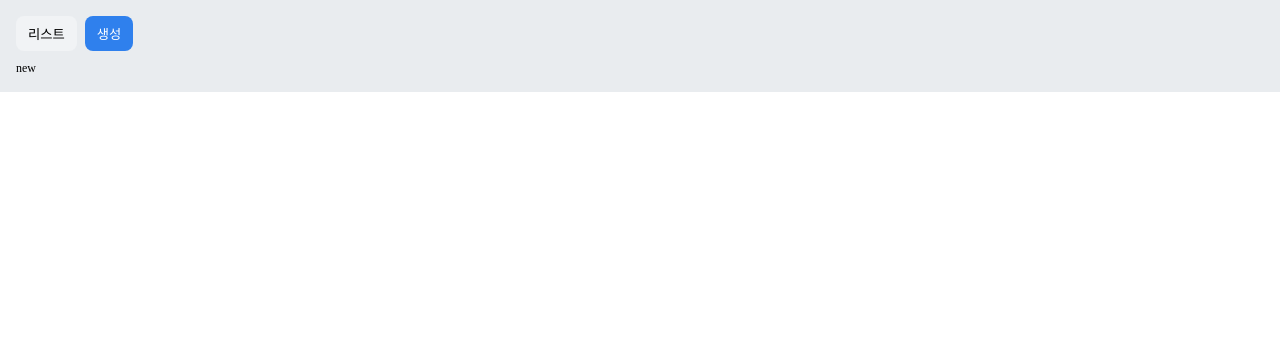
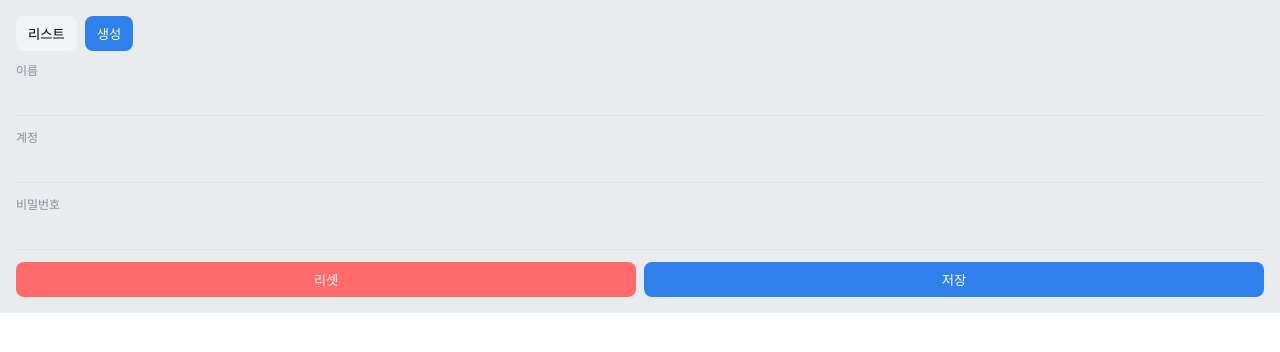
Before and after one commit to rolled-potatoes/password-saver, a React (Create React App) app: page /new in a window 1280 px wide. Shown: the top 352 px of the page. Built offline with nearby package versions, Linux system fonts and the light colour scheme.

Commit message:
feat: new tab 추가

```diff
--- /dev/null
+++ b/src/pages/main/components/NewTab/NewTab.jsx
@@ -0,0 +1,27 @@
+import React from 'react';
+import * as styles from './style';
+import GapBox from 'components/GapBox';
+import Button from 'components/Button';
+import LabelInput from 'components/LabelInput';
+
+const NewTab = (props) => {
+  return (
+    <styles.NewTab>
+      <GapBox gap={12}>
+        <LabelInput size="md" label="이름" id="name" />
+        <LabelInput size="md" label="계정" id="user_id" />
+        <LabelInput size="md" label="비밀번호" id="password" />
+        <GapBox row gap={8} className="buttonGroup">
+          <Button color="danger" size="sm">
+            리셋
+          </Button>
+          <Button color="primary" size="sm">
+            저장
+          </Button>
+        </GapBox>
+      </GapBox>
+    </styles.NewTab>
+  );
+};
+
+export default NewTab;
--- /dev/null
+++ b/src/pages/main/components/NewTab/index.jsx
@@ -0,0 +1 @@
+export { default } from './NewTab';
--- /dev/null
+++ b/src/pages/main/components/NewTab/style.js
@@ -0,0 +1,9 @@
+import styled from 'styled-components';
+
+export const NewTab = styled.div`
+  .buttonGroup{
+    button {
+      flex-grow: 1;
+    }
+  }
+`;
--- a/src/pages/main/index.jsx
+++ b/src/pages/main/index.jsx
@@ -9,6 +9,7 @@ import {
 import GapBox from 'components/GapBox';
 import Button from 'components/Button';
 import ListTab from './components/ListTab';
+import NewTab from './components/NewTab';
 
 import * as styles from './style';
 
@@ -22,7 +23,7 @@ const subRouters = [
   {
     path: '/new',
     nav: '생성',
-    children: <div>new</div>,
+    children: <NewTab/>,
   },
 ];
 
--- a/src/styles/global.js
+++ b/src/styles/global.js
@@ -9,5 +9,6 @@ export const GlobalStyle = createGlobalStyle`
     --divider :#DEE2E6;
     --gray-600: #868E96;
     --gray-200: #E9ECEF;
+    --blue-800 : #1971c2;
   }
 `;
```
